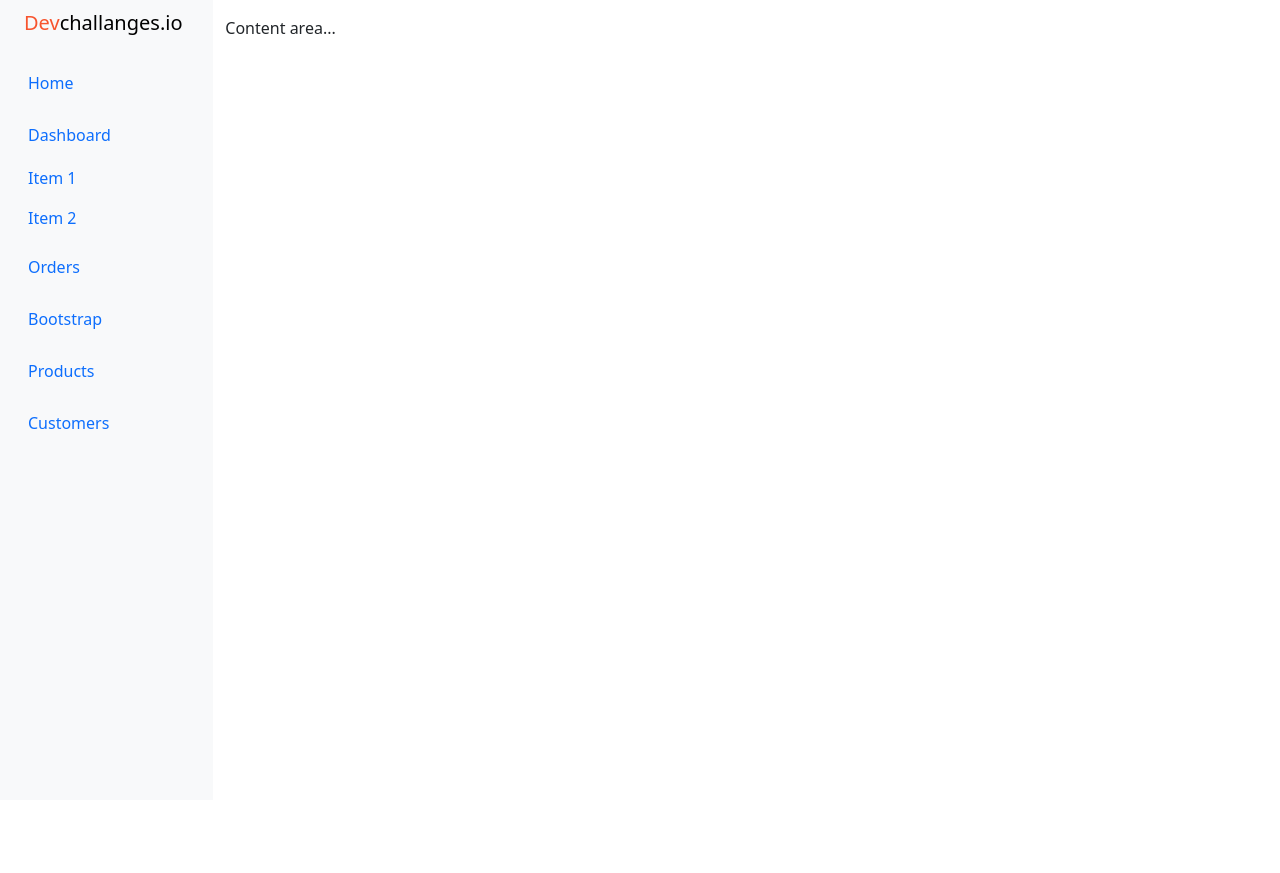
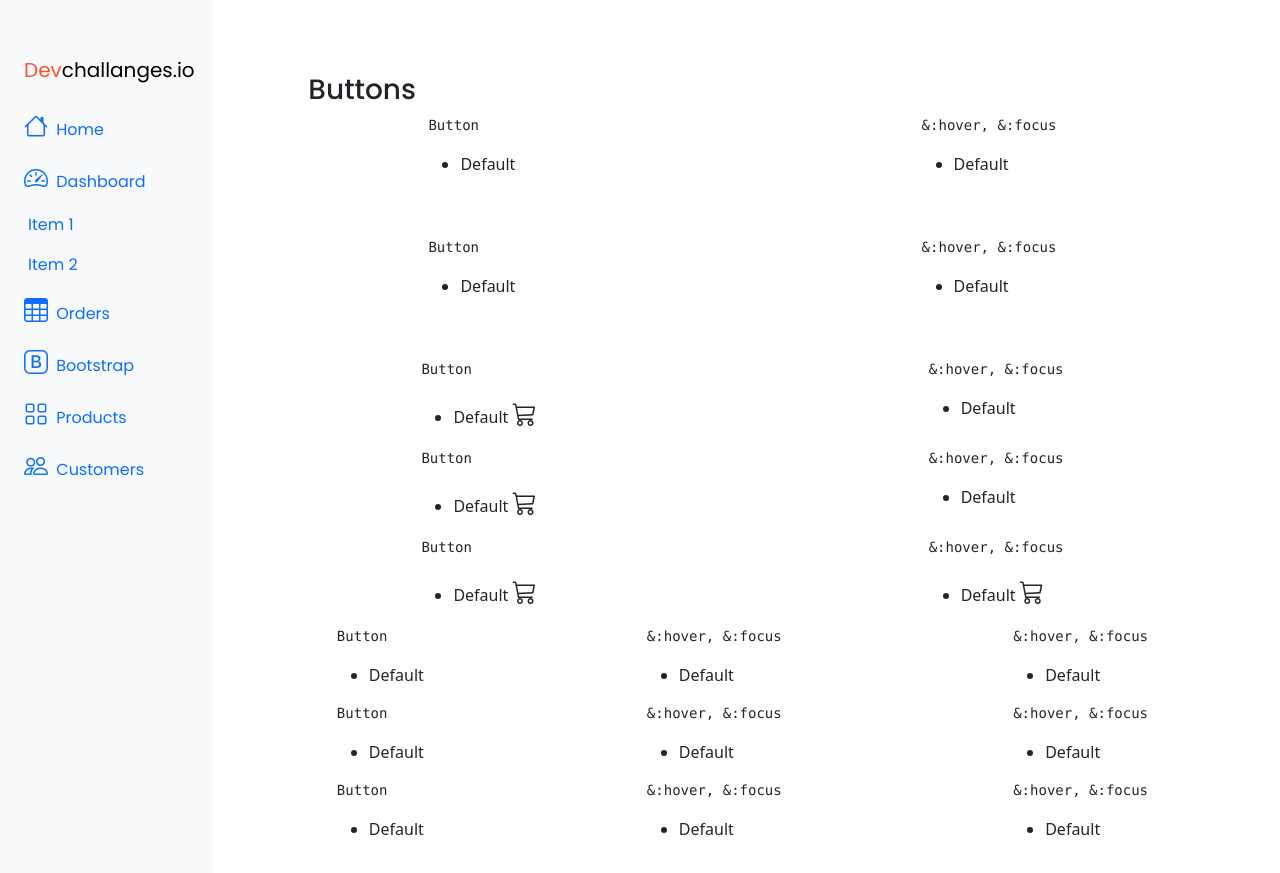
Before and after one commit to Edward-Kabue/button-components, a plain HTML site: page index.html in a window 1280 px wide. Before the commit the page ends 800 px from the top, so only its background shows below. Drawn offline with nearby package versions, Linux system fonts and the light colour scheme.

Commit message:
Add all buttons

```diff
--- a/index.html
+++ b/index.html
@@ -10,7 +10,8 @@
 
   <link rel="shortcut icon" type="image/x-icon" href="https://devchallenges.io/" />
   <link rel="stylesheet" href="./style.css">
-
+  <link rel="stylesheet" href="https://cdn.jsdelivr.net/npm/bootstrap-icons@1.8.1/font/bootstrap-icons.css">
+  <link rel="stylesheet" href="https://cdnjs.cloudflare.com/ajax/libs/bootstrap-icons/1.8.1/bootstrap-icons.svg">
   <link href="https://fonts.googleapis.com/css2?family=Poppins:wght@400;500&display=swap" rel="stylesheet" />
   <link href="https://cdn.jsdelivr.net/npm/bootstrap@5.1.3/dist/css/bootstrap.min.css" rel="stylesheet"
     integrity="sha384-1BmE4kWBq78iYhFldvKuhfTAU6auU8tT94WrHftjDbrCEXSU1oBoqyl2QvZ6jIW3" crossorigin="anonymous">
@@ -21,10 +22,10 @@
 <body>
   <div class="container-fluid">
     <div class="row flex-nowrap">
-      <div class="col-auto col-md-3 col-xl-2 px-sm-2 px-0 bg-light">
+      <div class="col-auto col-md-3 col-xl-2 px-sm-2 px-0 bg-light ">
         <div class="d-flex flex-column align-items-center align-items-sm-start px-3 pt-2 text-white min-vh-100">
           <a href="/"
-            class="d-flex align-items-center pb-3 mb-md-0 me-md-auto text-black text-bold text-decoration-none">
+            class="title-name d-flex align-items-center pb-3 mb-md-0 me-md-auto text-black text-bold text-decoration-none ">
             <span class="fs-5 d-none d-sm-inline"><span class="logo-color">Dev</span>challanges.io</span>
           </a>
           <ul class="nav nav-pills flex-column mb-sm-auto mb-0 align-items-center align-items-sm-start" id="menu">
@@ -88,7 +89,142 @@
         </div>
       </div>
       <div class="col py-3">
-        Content area...
+        <section class="button-title">
+          <h3 fs-500>
+            Buttons
+          </h3>
+        </section>
+        <section class="first d-flex justify-content-around ">
+          <div class="d-grid">
+            <pre>Button </pre>
+            <ul>
+              <li>Default</li>
+            </ul>
+          </div>
+          <div>
+            <pre>&:hover, &:focus </pre>
+            <ul>
+              <li>Default </li>
+            </ul>
+          </div>
+        </section>
+        <section class="second d-flex justify-content-around pt-45">
+          <div class="d-grid">
+            <pre>Button </pre>
+            <ul>
+              <li>Default </i></li>
+            </ul>
+          </div>
+          <div>
+            <pre>&:hover, &:focus </pre>
+            <ul>
+              <li>Default</li>
+            </ul>
+          </div>
+        </section>
+        <section class="third d-flex justify-content-around">
+          <div class="d-grid">
+            <pre>Button </pre>
+            <ul>
+              <li>Default <i class="fs-4 bi-cart3"></i></li>
+            </ul>
+          </div>
+          <div>
+            <pre>&:hover, &:focus </pre>
+            <ul>
+              <li>Default</li>
+
+            </ul>
+          </div>
+        </section>
+        <section class="fourth d-flex justify-content-around">
+          <div class="d-grid">
+            <pre>Button </pre>
+            <ul>
+              <li>Default <i class="fs-4 bi-cart3"></i></li>
+            </ul>
+          </div>
+          <div>
+            <pre>&:hover, &:focus </pre>
+            <ul>
+              <li>Default</li>
+            </ul>
+          </div>
+        </section>
+        <section class="fifth  d-flex justify-content-around">
+          <div class="d-grid">
+            <pre>Button </pre>
+            <ul>
+              <li>Default <i class="fs-4 bi-cart3"></i></li>
+            </ul>
+          </div>
+          <div>
+            <pre>&:hover, &:focus </pre>
+            <ul>
+              <li>Default <i class="fs-4 bi-cart3"></i></li>
+            </ul>
+          </div>
+        </section>
+        <section class="sixth d-flex justify-content-around">
+          <div class="d-grid">
+            <pre>Button </pre>
+            <ul>
+              <li>Default </li>
+            </ul>
+          </div>
+          <div>
+            <pre>&:hover, &:focus </pre>
+            <ul>
+              <li>Default </li>
+            </ul>
+          </div>
+          <div>
+            <pre>&:hover, &:focus </pre>
+            <ul>
+              <li>Default</li>
+            </ul>
+          </div>
+        </section>
+        <section class="seventh d-flex justify-content-around">
+          <div class="d-grid">
+            <pre>Button </pre>
+            <ul>
+              <li>Default </li>
+            </ul>
+          </div>
+          <div>
+            <pre>&:hover, &:focus </pre>
+            <ul>
+              <li>Default </li>
+            </ul>
+          </div>
+          <div>
+            <pre>&:hover, &:focus </pre>
+            <ul>
+              <li>Default</li>
+            </ul>
+          </div>
+        </section>
+        <section class="eight d-flex justify-content-around">
+          <div class="d-grid">
+            <pre>Button </pre>
+            <ul>
+              <li>Default </li>
+            </ul>
+          </div>
+          <div>
+            <pre>&:hover, &:focus </pre>
+            <ul>
+              <li>Default </li>
+            </ul>
+          </div>
+          <div>
+            <pre>&:hover, &:focus </pre>
+            <ul>
+              <li>Default</li>
+            </ul>
+          </div>
+        </section>
       </div>
     </div>
   </div>
--- a/style.css
+++ b/style.css
@@ -1,7 +1,32 @@
+@import url("https://fonts.googleapis.com/css2?family=Poppins:wght@400;500&display=swap");
+
 body {
+  font-family: "Poppins", sans-serif;
+}
+
+.title-name {
+  padding-top: 47px;
   font-family: "Poppins", sans-serif;
 }
 
 .logo-color {
   color: #f7542e;
 }
+
+#menu {
+  font-family: "Poppins", sans-serif;
+}
+
+.button-title {
+  padding-top: 57px;
+  padding-left: 83px;
+  font-family: "Poppins", sans-serif;
+}
+
+.second {
+  padding-top: 45px;
+}
+
+.third {
+  padding-top: 45px;
+}
```
